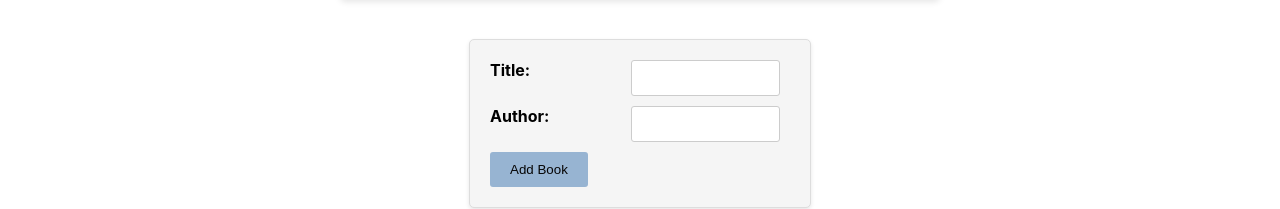
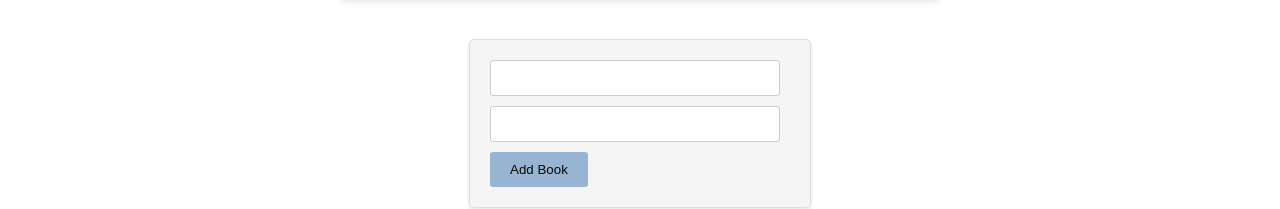
Before and after one commit to ishimwepati/bookstore, a React (Create React App) app: page / in a window 1280 px wide. Shown: the part 504-713 px from the top of the page. Built offline with nearby package versions, Linux system fonts and the light colour scheme.

Commit message:
Linters done

```diff
--- a/src/components/components/CreateBookForm.js
+++ b/src/components/components/CreateBookForm.js
@@ -20,23 +20,23 @@ function CreateBookForm({ onAddBook }) {
   return (
     <form className="create-book-form" onSubmit={handleSubmit}>
       <div className="input-group">
-        <label htmlFor="title">Title:</label>
         <input
           type="text"
-          id="title" // Make sure this matches the 'htmlFor' attribute
+          id="title"
           value={title}
           onChange={(e) => setTitle(e.target.value)}
           required
+          aria-label="Title"
         />
       </div>
       <div className="input-group">
-        <label htmlFor="author">Author:</label>
         <input
           type="text"
-          id="author" // Make sure this matches the 'htmlFor' attribute
+          id="author"
           value={author}
           onChange={(e) => setAuthor(e.target.value)}
           required
+          aria-label="Author"
         />
       </div>
       <button type="submit">Add Book</button>
```
